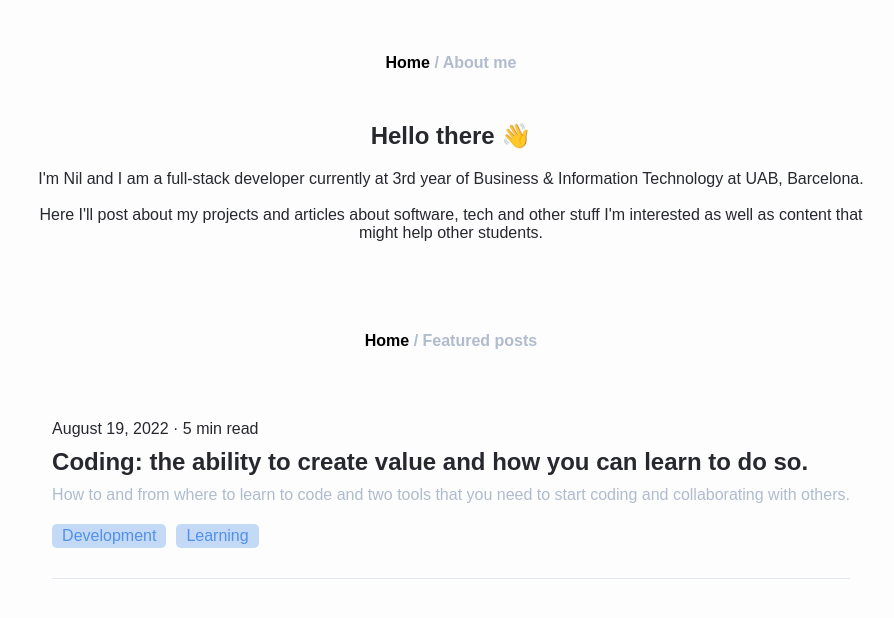
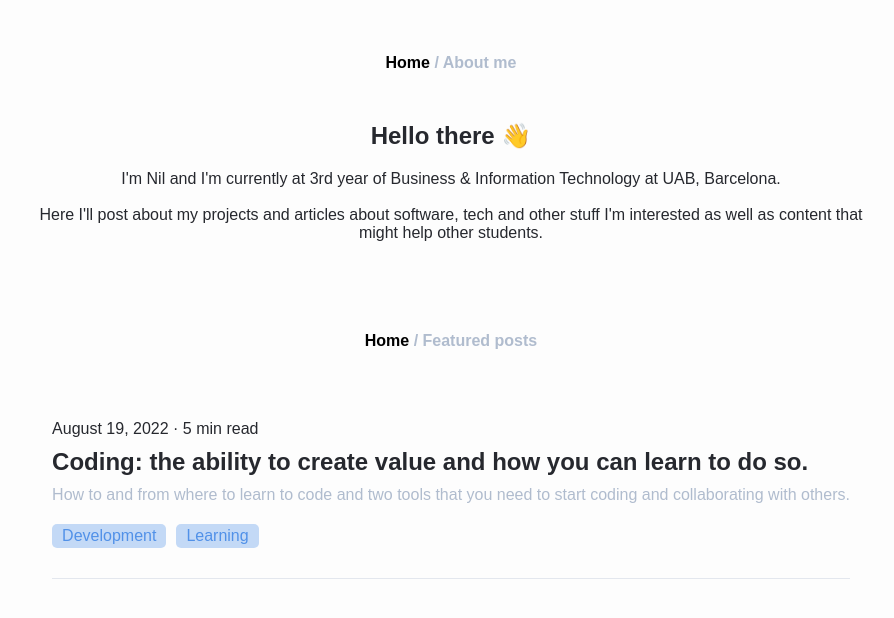
Before and after one commit to nilmd/nilmd.github.io, a plain HTML site: page index.html in a window 1280 px wide. Shown: the part 74-692 px from the top of the page, without its empty margins (189-1083 px from the left). Drawn offline with Linux system fonts and the light colour scheme; a web font is replaced by a local one.

Commit message:
Update index.html

```diff
--- a/index.html
+++ b/index.html
@@ -62,7 +62,7 @@
         <div class="about-card">
           <h3 class="about-title">Hello there &#128075;</h3>
           <p class="about-text">
-            I'm Nil and I am a full-stack developer currently at 3rd year of
+            I'm Nil and I'm currently at 3rd year of
             Business & Information Technology at UAB, Barcelona. <br />
             <br />
             Here I'll post about my projects and articles about software, tech
```
